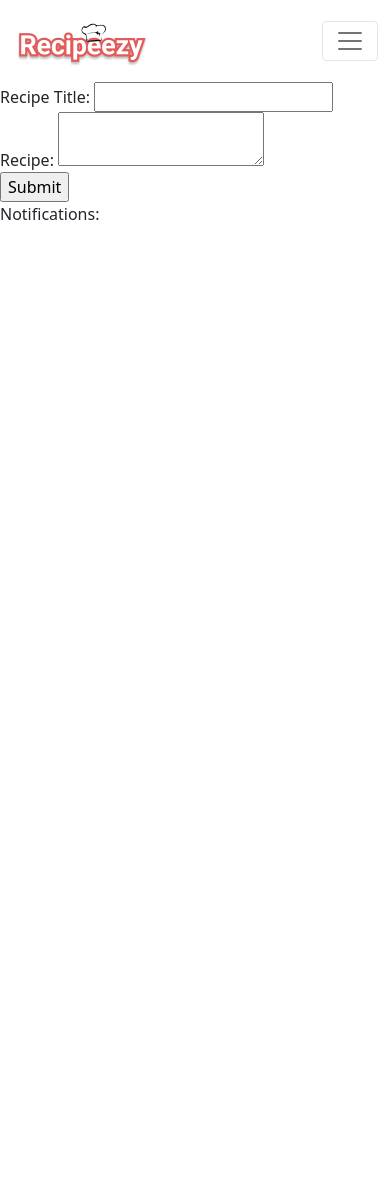
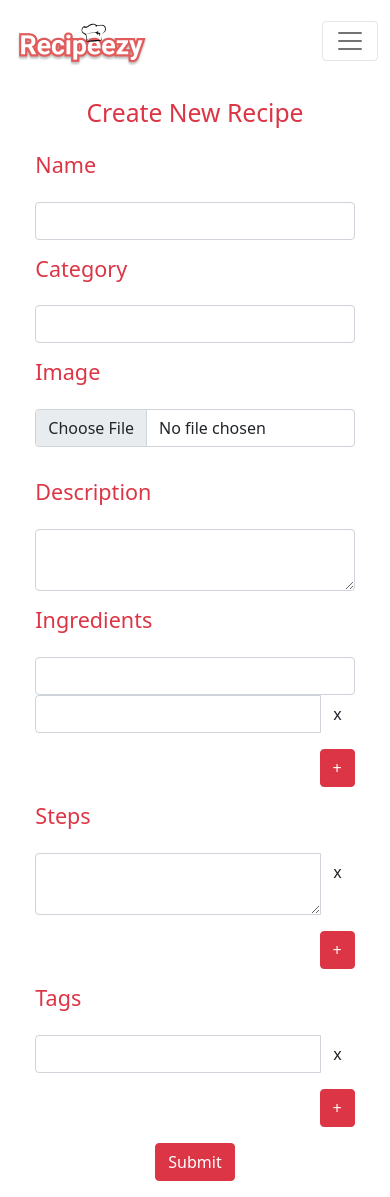
Before and after one commit to dash2927/ADAL, a Flask app: page /create in a window 390 px wide. Before the commit the page ends 220 px from the top, so only its background shows below. Run offline with Flask 2, Linux system fonts and the light colour scheme; a user stored in the database is signed in.

Commit message:
frontend logic for create recipe page

```diff
--- a/recipeezy/__init__.py
+++ b/recipeezy/__init__.py
@@ -26,7 +26,9 @@ def create_app(test_config=None):
         SQLALCHEMY_ECHO=True,  # log statements issued to stderr
         # Folder options
         STATIC_FOLDER="static",
-        TEMPLATES_FOLDER="templates"
+        TEMPLATES_FOLDER="templates",
+        UPLOAD_FOLDER = "recipeezy/static/images",
+        ALLOWED_EXTENSIONS = set(['png', 'jpg', 'jpeg'])
     )
     if test_config is None:
         # load the instance config, if it exists, when not testing
--- a/recipeezy/create.py
+++ b/recipeezy/create.py
@@ -6,51 +6,71 @@ from urllib.parse import urlparse, urljoin
 from .database import User, Post
 from .forms import LoginForm, SubmitRecForm
 import os
+import json
+import time
 from . import login_manager, db
+from werkzeug.utils import secure_filename
+
 # from database import db
 
 createbp = Blueprint('create_bp',
                      __name__,
-                     # url_prefix='/',
+                    #  url_prefix='/',
                      template_folder='templates',
                      static_folder='static')
 
-
-def menu_selection(req, form):
-    # if 'username' in session:
-    #     username = escape(session['username'])
-    # else:
-    #     username = None
-    if req.form.get('menu', None):
-        return redirect(url_for('home_bp.home'))
-    elif req.form.get('login', None):
-        return redirect(url_for('login_bp.login'))
-    elif req.form.get('logout', None):
-        return redirect(url_for('login_bp.logout'))
-    elif req.form.get('create', None):
-        return redirect(url_for('create_bp.create'))
-    # elif req.form.get('search', None):
-    #     return redirect(url_for('search', username=username))
-    return render_template('create.html', form=form)
+def allowed_file(filename):
+    return '.' in filename and \
+           filename.rsplit('.', 1)[1].lower() in ca.config['ALLOWED_EXTENSIONS']
 
 
 @createbp.route('/create', methods=('GET', 'POST'))
-@login_required
+# @login_required
 def create():
-    print("Switched to create", flush=True)
-    form = SubmitRecForm()
-    if form.validate_on_submit():
-        print("---Submit button pressed", flush=True)
-        title = request.form['title']
-        recipe = request.form['recipe']
-        if Post.query.filter_by(title=title).first() is not None:
-            flash("Recipe already in db")
-        else:
-            post = Post(current_user.id, title)  # add post to db
-            current_user.posts += 1
-            post.body = recipe
-            db.session.add(post)
-            db.session.commit()
-    elif request.method == 'POST':
-        return menu_selection(request, form=form)
-    return render_template('create.html', form=form)
+    # form = SubmitRecForm()
+    # if form.validate_on_submit():
+    #     print("---Submit button pressed", flush=True)
+    #     title = request.form['title']
+    #     recipe = request.form['recipe']
+    #     if Post.query.filter_by(title=title).first() is not None:
+    #         flash("Recipe already in db")
+    #     else:
+    #         post = Post(current_user.id, title)  # add post to db
+    #         current_user.posts += 1
+    #         post.body = recipe
+    #         db.session.add(post)
+    #         db.session.commit()
+    if request.method == 'POST':
+        data = request.form['submitData']
+        data = json.loads(data)
+        file = request.files.get('file')
+
+        name = data.get('name')
+        category = data.get('category')
+        description = data.get('description')
+        tags = data.get('tags')
+        steps = data.get('steps')
+        ingredients = data.get('ingredients')
+
+        print(steps)
+        print(type(steps))
+
+        print(ingredients[1])
+
+        if not (name and category and description):
+            return {'status': -1, 'message': 'Please fill every field'}
+
+        if file:
+            if not allowed_file(file.filename):
+                return {'status': -1, 'message': 'Invalid image file format'}
+
+            timestamp = int(time.time())
+            filename = file.filename.rsplit(".", 1)
+            filename = filename[0] + str(timestamp) + "." + filename[1]
+            file.save(os.path.join(ca.config['UPLOAD_FOLDER'], filename))
+
+        # Add insert to database code here
+
+        return {'status': 0, 'message': 'success'}
+
+    return render_template('create.html')
--- a/recipeezy/static/static.css
+++ b/recipeezy/static/static.css
@@ -32,3 +32,12 @@
   border-top-left-radius: 0;
   border-top-right-radius: 0;
 }
+
+.form-create {
+  margin: 0% 7%;
+}
+
+.recipeIngredients .recipeSteps{
+  width: 90%;
+
+}
--- a/recipeezy/templates/base.html
+++ b/recipeezy/templates/base.html
@@ -3,7 +3,9 @@
 
 <head>
    <title>{% block title %}{% endblock %} - Recipeezy</title>
+   <link rel="shortcut icon" href="{{ url_for('static', filename='favicon.ico') }}">
    <link href="https://cdn.jsdelivr.net/npm/bootstrap@5.1.3/dist/css/bootstrap.min.css" rel="stylesheet" integrity="sha384-1BmE4kWBq78iYhFldvKuhfTAU6auU8tT94WrHftjDbrCEXSU1oBoqyl2QvZ6jIW3" crossorigin="anonymous">
+   <link rel="stylesheet" href="https://cdn.jsdelivr.net/npm/bootstrap-icons@1.8.1/font/bootstrap-icons.css">
    <link rel="stylesheet" href="{{ url_for('static', filename='static.css') }}">
 </head>
 
@@ -25,7 +27,7 @@
                 <a class="nav-link" href="#">Search</a>
               </li>
               <li class="nav-item">
-                <a class="nav-link" href="{{ url_for('login_bp.login') }}">Create</a>
+                <a class="nav-link" href="{{ url_for('create_bp.create') }}">Create</a>
               </li>
             </ul>
             <!-- <form class="d-flex"> -->
--- a/recipeezy/templates/create.html
+++ b/recipeezy/templates/create.html
@@ -1,21 +1,172 @@
 <!DOCTYPE html>
 
-{% extends 'home.html' %}
+{% extends 'base.html' %}
 
 {% block content %}
-<form method="POST" action="/create">
-    {{ form.csrf_token }}
-    {% if form.csrf_token.errors %}
-        <div class="warning">You have submitted an invalid CSRF token</div>
-    {% endif %}
-    <div>{{ form.title.label }}: {{ form.title() }}</div>
-    <div>{{ form.recipe.label }}: {{ form.recipe() }}</div>
-    <div>{{form.submit()}}</div>
-</form>
-<body>
-    Notifications:
-    {% for mesg in get_flashed_messages() %}
-    <h1>{{ mesg }}</h1>
-    {% endfor %}
-</body>
+
+<script src="https://unpkg.com/vue@3"></script>
+<script src="https://unpkg.com/axios/dist/axios.min.js"></script>
+
+<div id="app">
+  <form class="row g-3 form-create text-danger">
+    <h2 class="text-center">Create New Recipe</h2>
+    <div v-if="error" class="alert alert-danger text-center" role="alert">
+      ${error}
+    </div>
+    <h4>Name</h4>
+    <div class="col-12">
+      <input v-model="submitData.name" type="text" required class="form-control" :class="{ 'is-invalid': error && !submitData.name }">
+      <div class="invalid-feedback">
+        Please add a name
+      </div>
+    </div>
+    <h4>Category</h4>
+    <div class="col-12">
+      <input v-model="submitData.category" type="text" class="form-control" :class="{ 'is-invalid': error && !submitData.category }">
+      <div class="invalid-feedback">
+        Please add a category
+      </div>
+    </div>
+    <h4>Image</h4>
+    <div class="col-12">
+      <div class="mb-3">
+        <input class="form-control" type="file" ref="file" @change="addImage">
+      </div>
+    </div>
+    <h4>Description</h4>
+    <div class="col-12">
+      <textarea v-model="submitData.description" class="form-control" :class="{ 'is-invalid': error && !submitData.description }"></textarea>
+      <div class="invalid-feedback">
+        Please add a description
+      </div>
+    </div>
+    <h4>Ingredients</h4>
+    <div class="col-md-11" v-for="(ingredient, i) in submitData.ingredients" :key="i">
+      <div class="row">
+        <div class="col-md-2">
+          <input v-model="submitData.ingredients[i].quantity" type="number" class="form-control">
+        </div>
+        <div class="col-md-10">
+          <div class="input-group">
+            <input v-model="submitData.ingredients[i].name" type="text" class="form-control recipeIngredients">
+            <div class="input-group-append">
+              <button class="btn" type="button" @click="removeIngredient(i)">x</button>
+            </div>
+          </div>
+        </div>
+      </div>
+    </div>
+    <div class="col-md-1">
+      <button type="button" class="btn btn-danger float-end" @click="addIngredient">+</button>
+    </div>
+    <h4>Steps</h4>
+    <div class="col-md-11" v-for="(step, i) in submitData.steps" :key="i">
+      <div class="input-group">
+        <textarea v-model="submitData.steps[i]" type="text" class="form-control recipeSteps"></textarea>
+        <div class="input-group-append">
+          <button class="btn" type="button" @click="removeStep(i)">x</button>
+        </div>
+      </div>
+    </div>
+    <div class="col-md-1">
+      <button type="button" class="btn btn-danger float-end" @click="addStep">+</button>
+    </div>
+    <h4>Tags</h4>
+    <div class="col-md-11" v-for="(tag, i) in submitData.tags" :key="i">
+      <div class="input-group">
+        <input v-model="submitData.tags[i]" type="text" class="form-control recipeTags">
+        <div class="input-group-append">
+          <button class="btn " type="button" @click="removeTag(i)">x</button>
+        </div>
+      </div>
+    </div>
+    <div class="col-md-1">
+      <button type="button" class="btn btn-danger float-end" @click="addTag">+</button>
+    </div>
+    <div class="col-12 text-center">
+      <button type="button" class="btn btn-danger" @click="submitRecipe">Submit</button>
+    </div>
+  </form>
+</div>
+
+<script>
+  // const axios = require('axios');
+  Vue.createApp({
+    delimiters: ['${', '}'],
+    data() {
+      return {
+        imageFile: null,
+        submitData: {
+          name: '',
+          category: '',
+          description: '',
+          tags: [
+            '',
+          ],
+          ingredients: [
+            {'name': '', quantity: ""},
+          ],
+          steps: [
+            '',
+          ],
+        },
+        error: ''
+      }
+    },
+    methods: {
+      submitRecipe() {
+        this.error = ""
+        let formData = new FormData();
+        formData.append('submitData', JSON.stringify(this.submitData))
+        formData.append('file', this.imageFile)
+        let obj = this;
+        axios.post('/create', formData, {
+          headers: {
+            'accept': 'application/json',
+            'Content-Type': 'multipart/form-data'
+          }
+        })
+          .then(response => {
+            // handle success
+            if (response.data.status == -1) {
+              obj.error = response.data.message
+              window.scrollTo(0,0)
+            } else {
+              console.log(response.data.message)
+            }
+          })
+          .catch(error => {
+            obj.error = error;
+            window.scrollTo(0, 0)
+          })
+
+      },
+      addIngredient() {
+        this.submitData.ingredients.push({'name': '', quantity: ""});
+      },
+      removeIngredient(index) {
+        this.submitData.ingredients.splice(index, 1);
+        if (this.submitData.ingredients.length == 0) this.addIngredient()
+      },
+      addStep() {
+        this.submitData.steps.push("");
+      },
+      removeStep(index) {
+        this.submitData.steps.splice(index, 1);
+        if (this.submitData.steps.length == 0) this.addStep()
+      },
+      addTag() {
+        this.submitData.tags.push("");
+      },
+      removeTag(index) {
+        this.submitData.tags.splice(index, 1);
+        if (this.submitData.tags.length == 0) this.addTag()
+      },
+      addImage() {
+        this.imageFile = this.$refs.file.files[0]
+        console.log(this.imageFile)
+      }
+    }
+  }).mount('#app')
+</script>
 {% endblock %}
```
Also changed, not shown: recipeezy/static/favicon.ico (added), 1 other file.
